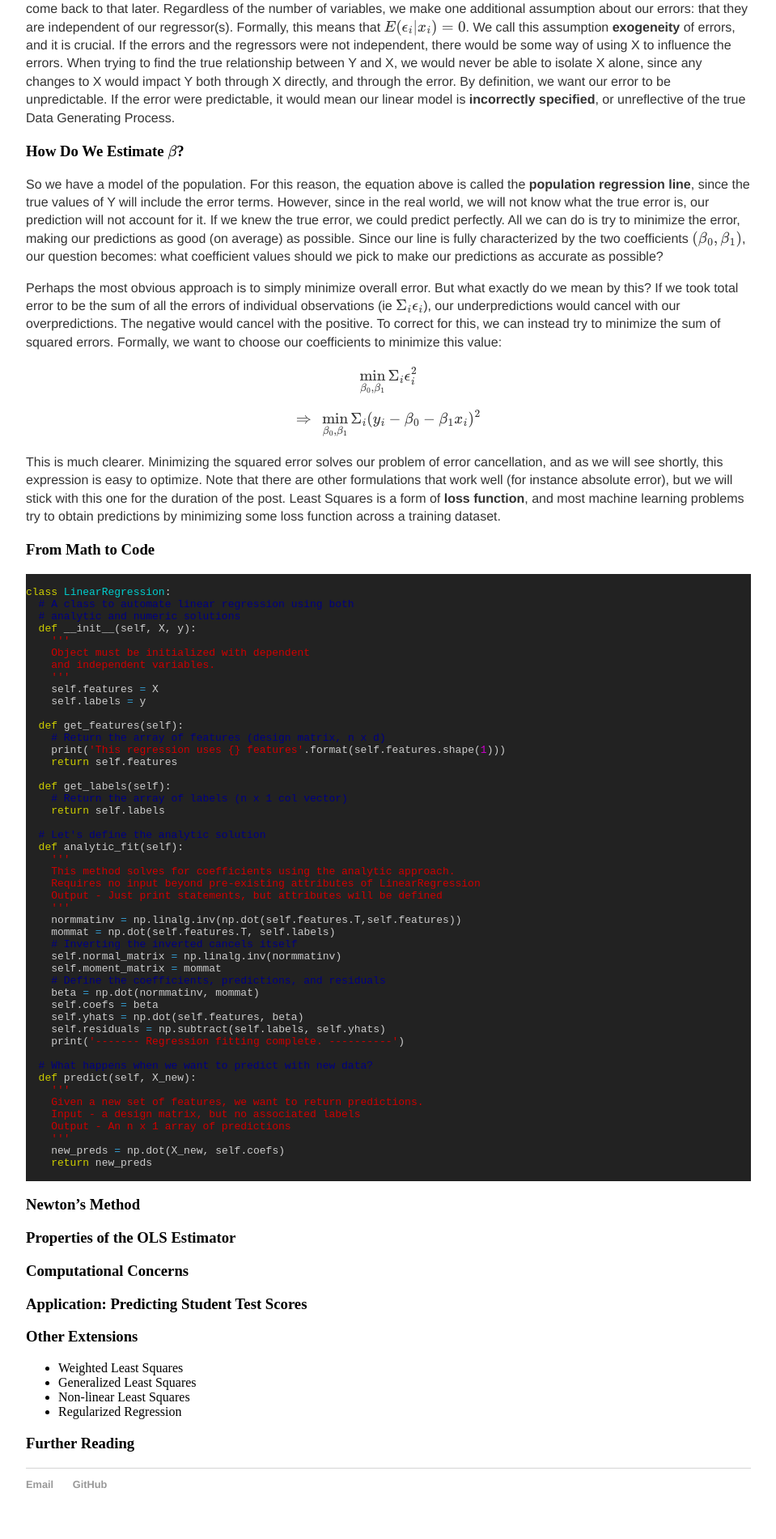
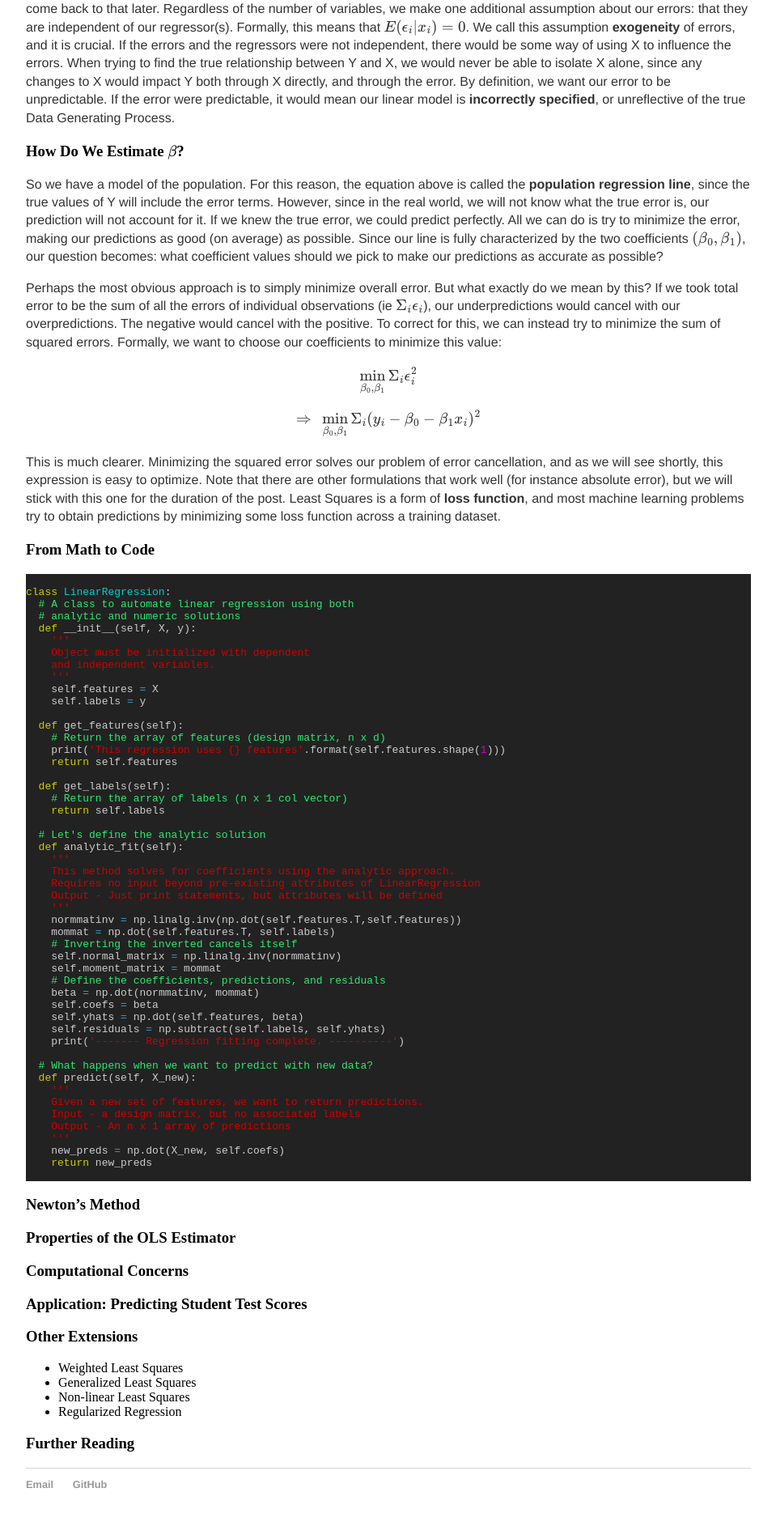
Before and after one commit to 12mre1/12mre1.github.io, a Jekyll site: the page built from _posts/2020-11-15-An-Intro-to-OLS-Regression.md, in a window 1280 px wide. Shown: the part 1293-3194 px from the top of the page at 81% size, without its empty margins (160-1119 px from the left). Built offline with Jekyll 4.4.1, drawn with Linux system fonts in a browser that asks for light colours; formulas are drawn with MathJax 3.

Commit message:
Update syntax.css

```diff
--- a/css/syntax.css
+++ b/css/syntax.css
@@ -9,9 +9,9 @@
 .highlight .o { color: #3399cc } /* Operator */
 .highlight .x { color: #cccccc } /* Other */
 .highlight .p { color: #cccccc } /* Punctuation */
-.highlight .cm { color: #000080 } /* Comment.Multiline */
-.highlight .cp { color: #000080 } /* Comment.Preproc */
-.highlight .c1 { color: #000080 } /* Comment.Single */
+.highlight .cm { color: #2ce86e } /* Comment.Multiline */
+.highlight .cp { color: #2ce86e } /* Comment.Preproc */
+.highlight .c1 { color: #2ce86e } /* Comment.Single */
 .highlight .cs { color: #cd0000; font-weight: bold } /* Comment.Special */
 .highlight .gd { color: #cd0000 } /* Generic.Deleted */
 .highlight .ge { color: #cccccc; font-style: italic } /* Generic.Emph */
```
